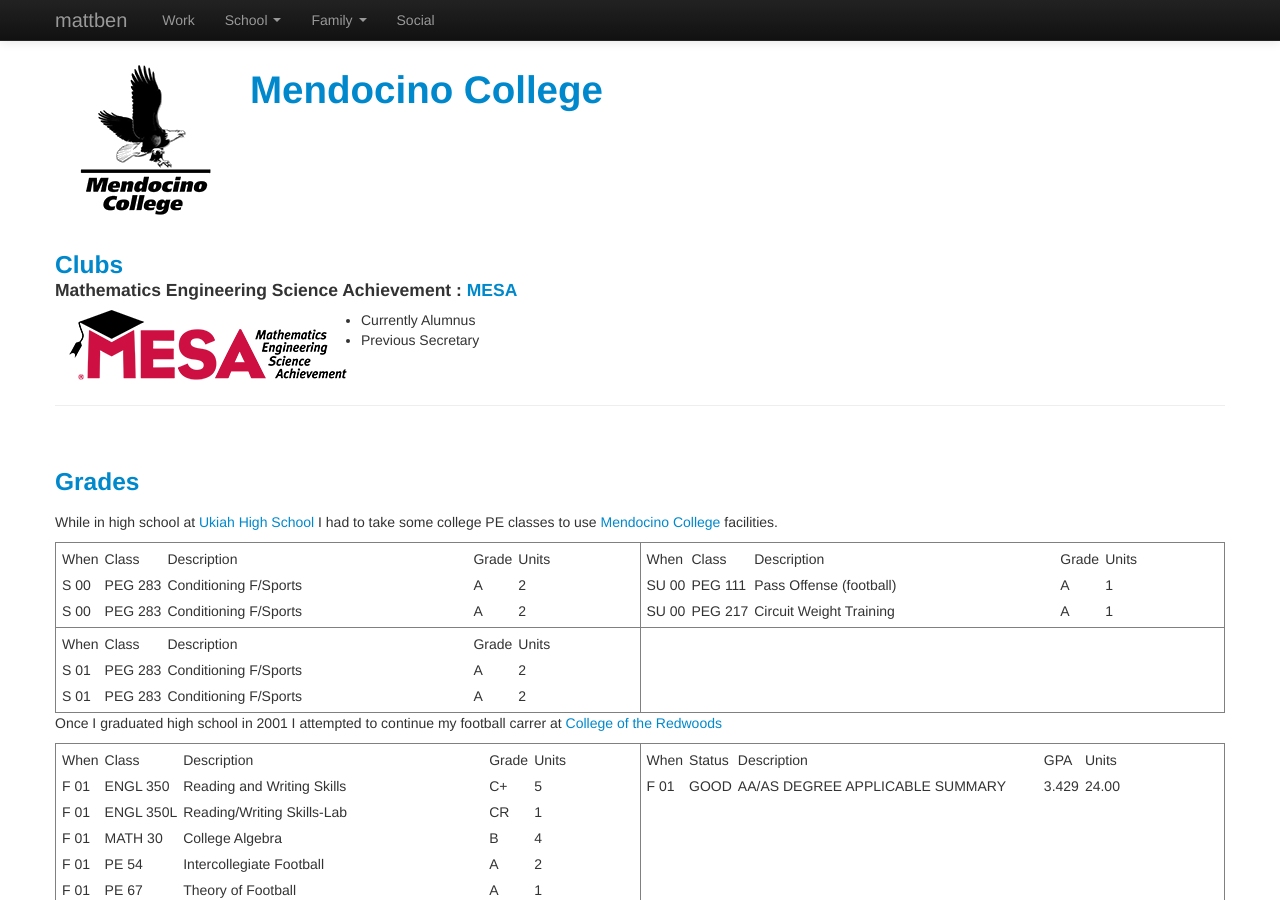
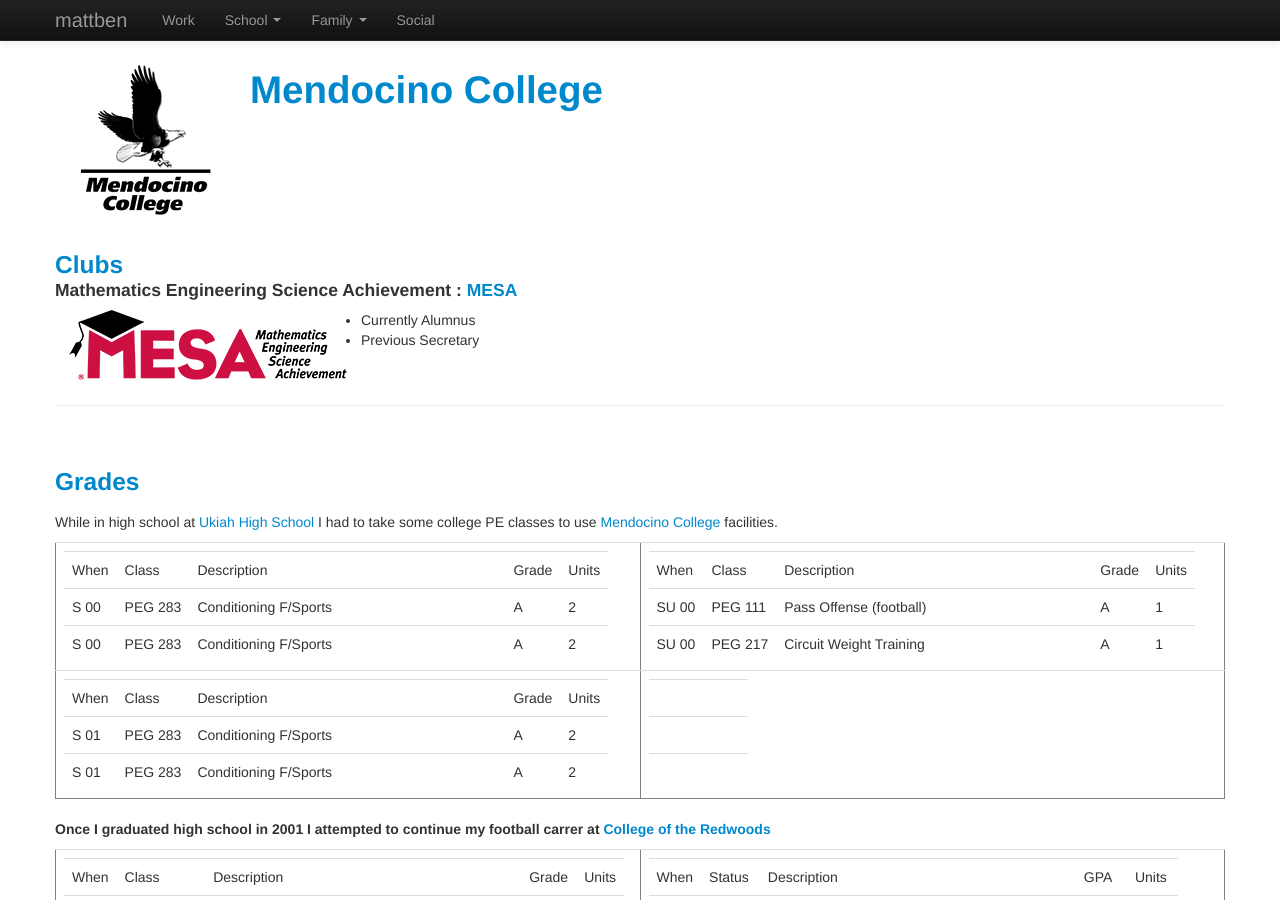
Before and after one commit to mattben/mattben.github.io, a Jekyll site: the page built from mendo.md, in a window 1280 px wide and 900 px high. Built offline with Jekyll 4.4.1, drawn with Linux system fonts in a browser that asks for light colours; nearby versions of some CDN libraries; Markdown is read by kramdown in place of the engine named in the settings.

Commit message:
MBH: clean tables

```diff
--- a/mendo.md
+++ b/mendo.md
@@ -40,10 +40,10 @@ img.project-icon {
 ###[Grades]()
 While in high school at [Ukiah High School](http://www.edline.net/pages/Ukiah_High) I had to take some college PE classes to use [Mendocino College](http://mendocino.edu") facilities.
 
-<table cellpadding="3" cellspacing="3" border="1" frame="box" width="100%" class="box">
+<table  border="1" frame="box" width="100%" class="table">
 	<tr>
 		<td width="525">
-			<table cellpadding="3" cellspacing="3">
+			<table>
 				<tr>
 					<td>When</td><td>Class</td><td width="300">Description</td><td>Grade</td><td>Units</td>
 				</tr>
@@ -56,7 +56,7 @@ While in high school at [Ukiah High School](http://www.edline.net/pages/Ukiah_Hi
 			</table>
 		</td>
 		<td width="525">
-			<table cellpadding="3" cellspacing="3">
+			<table>
 				<tr>
 					<td>When</td><td>Class</td><td width="300">Description</td><td>Grade</td><td>Units</td>
 				</tr>
@@ -71,7 +71,7 @@ While in high school at [Ukiah High School](http://www.edline.net/pages/Ukiah_Hi
 	</tr>
 	<tr>
 		<td width="525">
-			<table cellpadding="3" cellspacing="3">
+			<table>
 				<tr>
 					<td>When</td><td>Class</td><td width="300">Description</td><td>Grade</td><td>Units</td>
 				</tr>
@@ -84,7 +84,7 @@ While in high school at [Ukiah High School](http://www.edline.net/pages/Ukiah_Hi
 			</table>
 		</td>
 		<td width="525">
-			<table cellpadding="3" cellspacing="3">
+			<table>
 				<tr>
 					<td>&nbsp;</td><td>&nbsp;</td><td>&nbsp;</td><td>&nbsp;</td><td>&nbsp;</td>
 				</tr>
@@ -99,12 +99,12 @@ While in high school at [Ukiah High School](http://www.edline.net/pages/Ukiah_Hi
 	</tr>
 </table>
 
-Once I graduated high school in 2001 I attempted to continue my football carrer at [College of the Redwoods](http://www.redwoods.edu/)
+#####Once I graduated high school in 2001 I attempted to continue my football carrer at [College of the Redwoods](http://www.redwoods.edu/)
 
-<table cellpadding="3" cellspacing="3" border="1" frame="box" width="100%" class="box">
+<table border="1" frame="box" width="100%" class="table">
 	<tr>
 		<td width="525">
-			<table cellpadding="3" cellspacing="3">
+			<table>
 				<tr>
 					<td>When</td><td>Class</td><td width="300">Description</td><td>Grade</td><td>Units</td>
 				</tr>
@@ -126,7 +126,7 @@ Once I graduated high school in 2001 I attempted to continue my football carrer
 			</table>
 		</td>
 		<td width="525">
-			<table cellpadding="3" cellspacing="3">
+			<table>
 				<tr>
 					<td>When</td><td>Status</td><td width="300">Description</td><td>GPA</td><td>Units</td>
 				</tr>
@@ -150,12 +150,12 @@ Once I graduated high school in 2001 I attempted to continue my football carrer
 	</tr>
 </table>
 
-Mid-season I blew out my ankle, moved home, and finished junior college at [Mendocino College](http://mendocino.edu")
+#####Mid-season I blew out my ankle, moved home, and finished junior college at [Mendocino College](http://mendocino.edu")
 
-<table cellpadding="3" cellspacing="3" border="1" frame="box" width="100%" class="box">
+<table border="1" frame="box" width="100%" class="table">
 	<tr>
 		<td width="525">
-			<table cellpadding="3" cellspacing="3">
+			<table>
 				<tr>
 					<td>When</td><td>Class</td><td width="300">Description</td><td>Grade</td><td>Units</td>
 				</tr>
@@ -186,7 +186,7 @@ Mid-season I blew out my ankle, moved home, and finished junior college at [Mend
 			</table>
 		</td>
 		<td width="525">
-			<table cellpadding="3" cellspacing="3">
+			<table>
 				<tr>
 					<td>When</td><td>Class</td><td width="300">Description</td><td>Grade</td><td>Units</td>
 				</tr>
@@ -219,7 +219,7 @@ Mid-season I blew out my ankle, moved home, and finished junior college at [Mend
 	</tr>
 	<tr>
 		<td width="525">
-			<table cellpadding="3" cellspacing="3">
+			<table>
 				<tr>
 					<td>When</td><td>Class</td><td width="300">Description</td><td>Grade</td><td>Units</td>
 				</tr>
@@ -250,7 +250,7 @@ Mid-season I blew out my ankle, moved home, and finished junior college at [Mend
 			</table>
 		</td>
 		<td width="525">
-			<table cellpadding="3" cellspacing="3">
+			<table>
 				<tr>
 					<td>When</td><td>Class</td><td width="300">Description</td><td>Grade</td><td>Units</td>
 				</tr>
@@ -283,7 +283,7 @@ Mid-season I blew out my ankle, moved home, and finished junior college at [Mend
 	</tr>
 	<tr>
 		<td width="525">
-			<table cellpadding="3" cellspacing="3">
+			<table>
 				<tr>
 					<td>When</td><td>Class</td><td width="300">Description</td><td>Grade</td><td>Units</td>
 				</tr>
@@ -308,7 +308,7 @@ Mid-season I blew out my ankle, moved home, and finished junior college at [Mend
 			</table>
 		</td>
 		<td width="525">
-			<table cellpadding="3" cellspacing="3">
+			<table>
 				<tr>
 					<td>&nbsp;</td><td>&nbsp;</td><td>&nbsp;</td><td>&nbsp;</td><td>&nbsp;</td>
 				</tr>
@@ -341,7 +341,7 @@ I graduated with a AS in Mathmatics in S 04 and attempted to continue my college
 <table cellpadding="3" cellspacing="3" border="1" frame="box" width="100%" class="box">
 	<tr>
 		<td width="525">
-			<table cellpadding="3" cellspacing="3">
+			<table>
 				<tr>
 					<td>When</td><td>Class</td><td width="300">Description</td><td>Grade</td><td>Units</td>
 				</tr>
@@ -360,7 +360,7 @@ I graduated with a AS in Mathmatics in S 04 and attempted to continue my college
 			</table>
 		</td>
 		<td width="525">
-			<table cellpadding="3" cellspacing="3">
+			<table>
 				<tr>
 					<td>&nbsp;</td><td>&nbsp;</td><td>&nbsp;</td><td>&nbsp;</td><td>&nbsp;</td>
 				</tr>
@@ -381,7 +381,7 @@ I graduated with a AS in Mathmatics in S 04 and attempted to continue my college
 	</tr>
 	<tr>
 		<td width="525">
-			<table cellpadding="3" cellspacing="3">
+			<table>
 				<tr>
 					<td>When</td><td>Class</td><td width="300">Description</td><td>Grade</td><td>Units</td>
 				</tr>
@@ -391,7 +391,7 @@ I graduated with a AS in Mathmatics in S 04 and attempted to continue my college
 			</table>
 		</td>
 		<td width="525">
-			<table cellpadding="3" cellspacing="3">
+			<table>
 				<tr>
 					<td>When</td><td>Class</td><td width="300">Description</td><td>Grade</td><td>Units</td>
 				</tr>
@@ -403,7 +403,7 @@ I graduated with a AS in Mathmatics in S 04 and attempted to continue my college
 	</tr>
 	<tr>
 		<td width="525">
-			<table cellpadding="3" cellspacing="3">
+			<table>
 				<tr>
 					<td>When</td><td>Class</td><td width="300">Description</td><td>Grade</td><td>Units</td>
 				</tr>
@@ -419,7 +419,7 @@ I graduated with a AS in Mathmatics in S 04 and attempted to continue my college
 			</table>
 		</td>
 		<td width="525">
-			<table cellpadding="3" cellspacing="3">
+			<table>
 				<tr>
 					<td>When</td><td>Class</td><td width="300">Description</td><td>Grade</td><td>Units</td>
 				</tr>
@@ -437,7 +437,7 @@ I graduated with a AS in Mathmatics in S 04 and attempted to continue my college
 	</tr>
 	<tr>
 		<td width="525">
-			<table cellpadding="3" cellspacing="3">
+			<table>
 				<tr>
 					<td>When</td><td>Class</td><td width="300">Description</td><td>Grade</td><td>Units</td>
 				</tr>
@@ -456,7 +456,7 @@ I graduated with a AS in Mathmatics in S 04 and attempted to continue my college
 			</table>
 		</td>
 		<td width="525">
-			<table cellpadding="3" cellspacing="3">
+			<table>
 				<tr>
 					<td>&nbsp;</td><td>&nbsp;</td><td width="300">Description</td><td>Count</td><td>&nbsp;</td>
 				</tr>
```
Also changed, not shown: davis.md (+26 -20 lines), llnl.md (+2 -6 lines).
